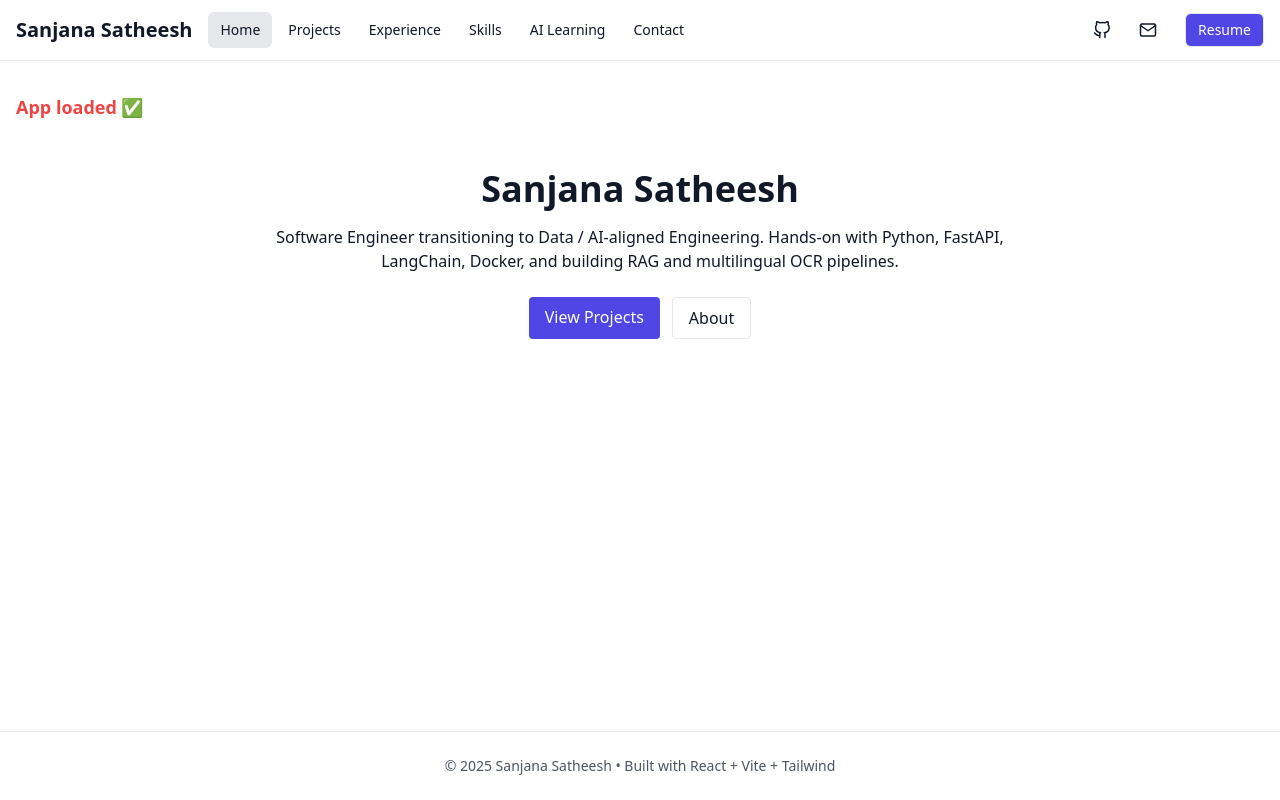
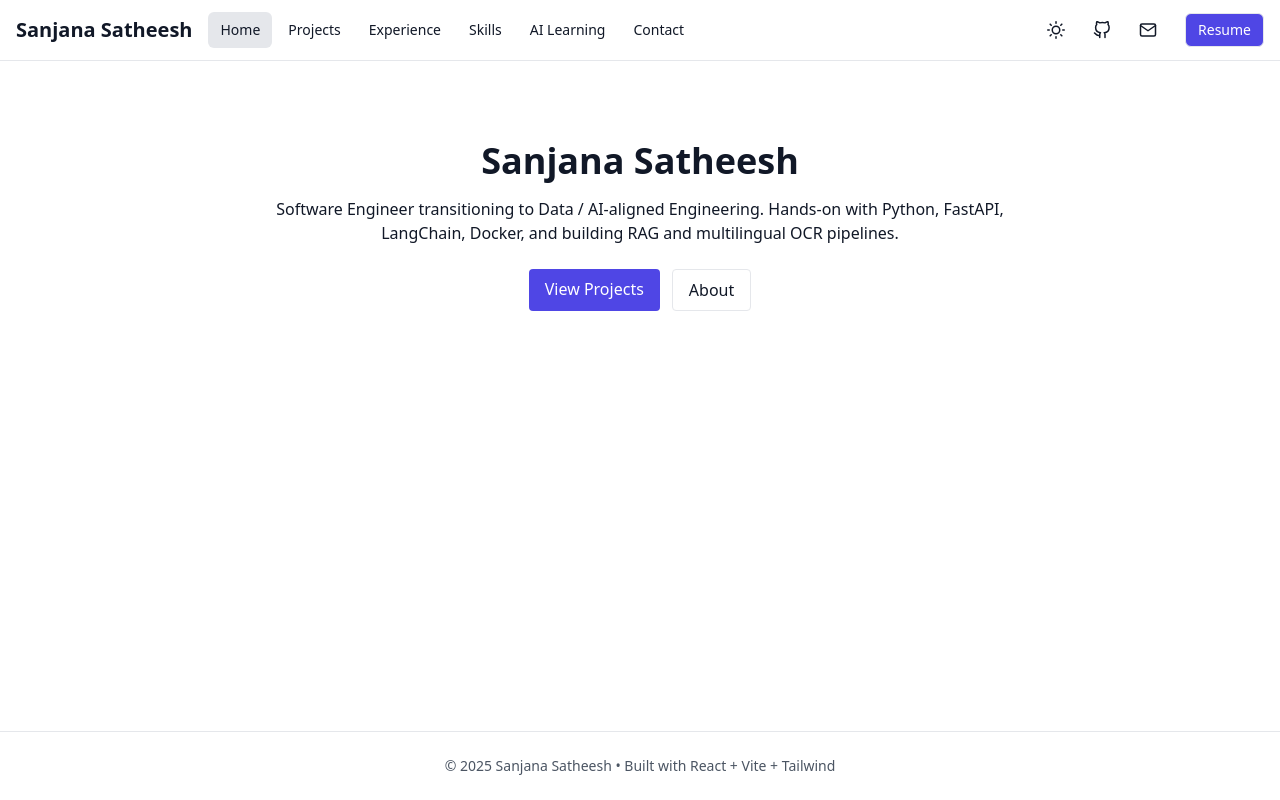
Before and after one commit to Sanjana-quad/portfolio, a React (Vite) app: page / in a window 1280 px wide. Built offline with nearby package versions, Linux system fonts and the light colour scheme.

Commit message:
Phase 3: Add dark/light theme toggle with persistent storage

```diff
--- a/src/App.jsx
+++ b/src/App.jsx
@@ -18,7 +18,6 @@ export default function App() {
       <div className="min-h-screen flex flex-col bg-white dark:bg-gray-900 text-gray-900 dark:text-gray-100 transition-colors">
         <Navbar />
         <main className="flex-1 container mx-auto px-4 py-8">
-            <p className="text-lg font-bold text-red-500">App loaded ✅</p>
           <Routes>
             <Route path="/" element={<Home />} />
             <Route path="/about" element={<About />} />
--- a/src/components/Navbar.jsx
+++ b/src/components/Navbar.jsx
@@ -1,7 +1,15 @@
 import { NavLink } from "react-router-dom";
-import { FiGithub, FiMail } from "react-icons/fi";
+import { FiGithub, FiMail, FiSun, FiMoon} from "react-icons/fi";
+import useTheme from "../hooks/useTheme";
+
 
 export default function Navbar() {
+    const [theme, setTheme] = useTheme();
+
+  const toggleTheme = () => {
+    setTheme(theme === "dark" ? "light" : "dark");
+  };
+
   const linkClass = ({ isActive }) =>
     "px-3 py-2 rounded-md text-sm font-medium " +
     (isActive ? "bg-gray-200 dark:bg-gray-700" : "hover:bg-gray-100 dark:hover:bg-gray-800");
@@ -22,6 +30,9 @@ export default function Navbar() {
         </div>
 
         <div className="flex items-center gap-3">
+            <button onClick={toggleTheme} className="p-2 rounded-md hover:bg-gray-100 dark:hover:bg-gray-700" title={theme === "dark" ? "Switch to dark mode" : "Switch to light mode"} >
+            {theme === "dark" ? <FiMoon size={18} /> : <FiSun size={18} />}
+          </button>
           <a href="https://github.com/Sanjana-quad" target="_blank" rel="noreferrer" className="p-2 rounded-md hover:bg-gray-100 dark:hover:bg-gray-700">
             <FiGithub size={18} />
           </a>
--- /dev/null
+++ b/src/hooks/useTheme.js
@@ -0,0 +1,26 @@
+import { useEffect, useState } from "react";
+
+export default function useTheme() {
+  const [theme, setTheme] = useState(() => {
+    // Check stored preference first
+    const saved = localStorage.getItem("theme");
+    if (saved) return saved;
+    // Otherwise, use system preference
+    return window.matchMedia("(prefers-color-scheme: dark)").matches
+      ? "dark"
+      : "light";
+  });
+
+  useEffect(() => {
+    const root = window.document.documentElement;
+    if (theme === "dark") {
+      root.classList.add("dark");
+      localStorage.setItem("theme", "dark");
+    } else {
+      root.classList.remove("dark");
+      localStorage.setItem("theme", "light");
+    }
+  }, [theme]);
+
+  return [theme, setTheme];
+}
--- a/tailwind.config.js
+++ b/tailwind.config.js
@@ -1,5 +1,6 @@
 /** @type {import('tailwindcss').Config} */
 module.exports = {
+  darkMode: 'class',
   content: [
     "./index.html",
     "./src/**/*.{js,ts,jsx,tsx}",
```
